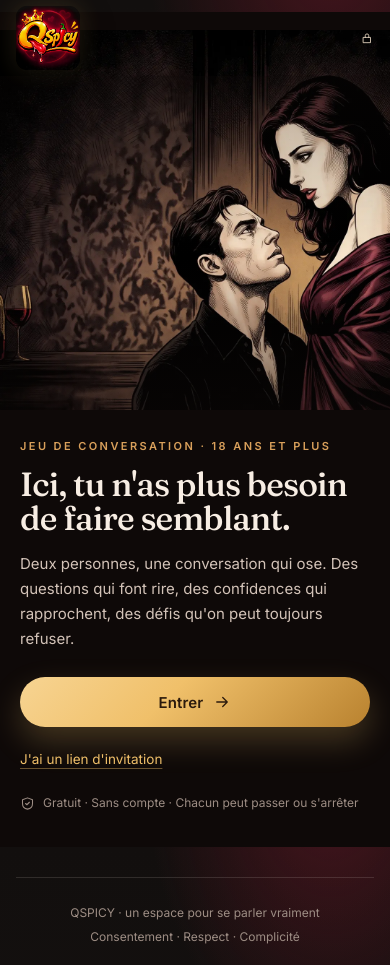
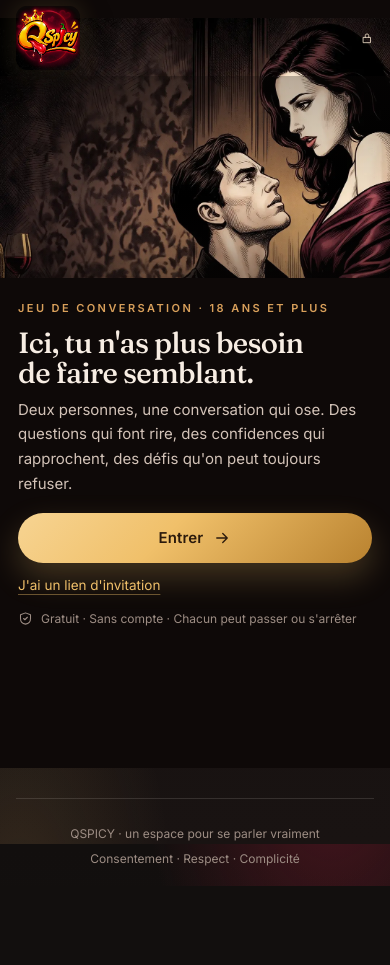
Before and after one commit to dodjust229/--deux-, a React (Vite) app: page / in a window 390 px wide. After the commit the page ends 886 px from the top, so only its background shows below. Built offline with nearby package versions, Linux system fonts and the light colour scheme; no server answers.

Commit message:
fix: rendre le bouton d'entrée visible sur petit mobile

```diff
--- a/src/styles/screens.css
+++ b/src/styles/screens.css
@@ -116,9 +116,9 @@
     flex-direction: column;
     justify-content: flex-start;
     align-items: stretch;
-    margin-top: -64px;
-    padding-top: 64px;
-    min-height: max(620px, calc(100svh - 64px));
+    margin-top: -76px;
+    padding-top: 76px;
+    min-height: max(620px, calc(100svh - 76px));
     overflow: visible;
     background: #0e0908;
   }
@@ -130,7 +130,7 @@
     display: block;
     flex: 0 0 auto;
     width: 100%;
-    height: clamp(260px, 45svh, 380px);
+    height: clamp(190px, 33svh, 260px);
     overflow: hidden;
   }
 
@@ -140,15 +140,15 @@
 
   /* Fondu discret au bas de l'image ; la copie reste dans son propre panneau. */
   .home__scrim {
-    inset: 64px 0 auto;
-    height: clamp(260px, 45svh, 380px);
+    inset: 76px 0 auto;
+    height: clamp(190px, 33svh, 260px);
     background: linear-gradient(180deg, rgba(14, 9, 8, 0.28) 0%, rgba(14, 9, 8, 0) 48%, rgba(14, 9, 8, 0.62) 100%);
   }
 
   .home--hero .home__hero {
     flex: 1 0 auto;
     width: 100%;
-    padding: 22px 20px 34px;
+    padding: 16px 18px 24px;
     background: #0e0908;
     text-align: left;
   }
@@ -162,6 +162,24 @@
   .home--hero .home__lead {
     margin: 0;
     font-size: 15px;
+  }
+
+  .home--hero .home__tagline {
+    margin: 8px 0 10px;
+    font-size: clamp(28px, 7.5vw, 34px);
+  }
+
+  .home--hero .home__actions {
+    margin-top: 16px;
+  }
+
+  .home--hero .link-button {
+    margin-top: 8px;
+    padding: 4px 0;
+  }
+
+  .home--hero .home__age {
+    margin-top: 10px;
   }
 
   .home--hero .home__actions,
```
